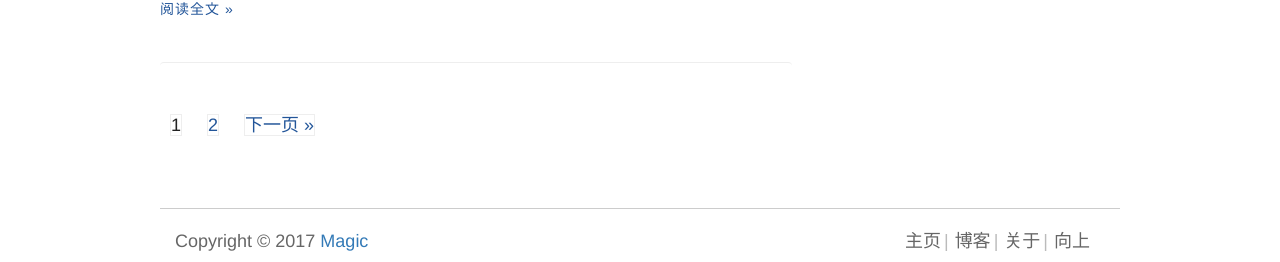
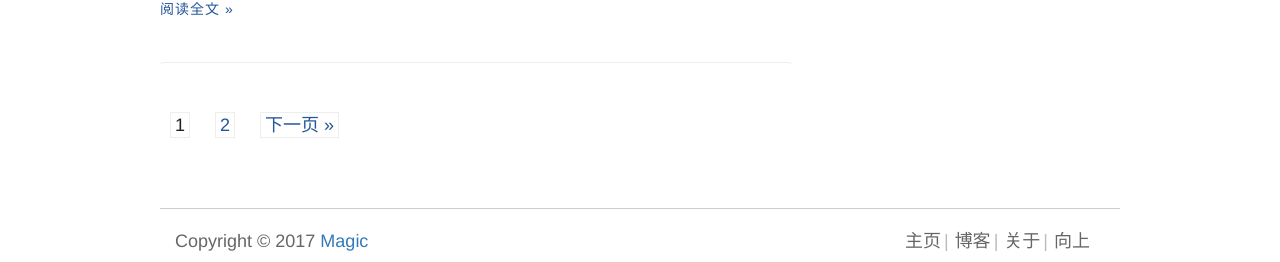
Before and after one commit to magic5650/magic5650.github.io, a Jekyll site: the page built from index.html, in a window 1280 px wide. Shown: the part 831-1093 px from the top of the page. Built offline with Jekyll 4.4.1, drawn with Linux system fonts in a browser that asks for light colours; the list of posts is cut into pages by our own code; comment, search, counter and statistics services are not loaded.

Commit message:
Signed-off-by: magic5650 <magic5650@126.com>

```diff
--- a/assets/css/main.css
+++ b/assets/css/main.css
@@ -160,11 +160,13 @@ main {
   .pagination a {
     border: 1px solid #eee;
     color: #259;
-    margin: 0 10px; }
+    margin: 0 10px;
+    padding: 2px 4px; }
   .pagination span {
     border: 1px solid #eee;
     color: #222;
-    margin: 0 10px; }
+    margin: 0 10px;
+    padding: 2px 4px; }
 
 .footer-inner {
   font-size: 13px;
--- a/search/js/cb-search.js
+++ b/search/js/cb-search.js
@@ -63,7 +63,7 @@
             time1 = 0;
         });
 
-        $.getJSON("/blog/search/cb-search.json").done(function (data) {
+        $.getJSON("/search/cb-search.json").done(function (data) {
             if (data.code == 0) {
                 for (var index in data.data) {
                     var item = data.data[index];
@@ -77,7 +77,7 @@
                     afterSelect: function (item) {
 						$(".search-tool").css("display", "none");
                         show = false;
-                        window.location.href = "/blog" + (urls[names.indexOf(item)]);
+                        window.location.href = (urls[names.indexOf(item)]);
                         return item;
                     }
                 });
```
Also changed, not shown: 3 other files.
